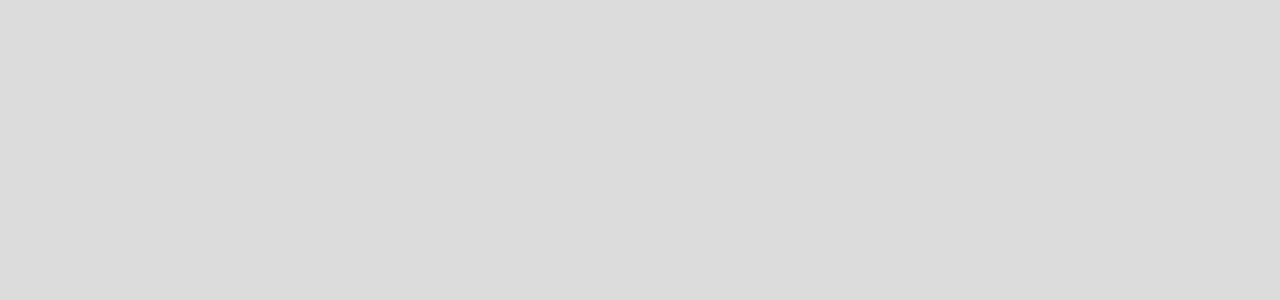
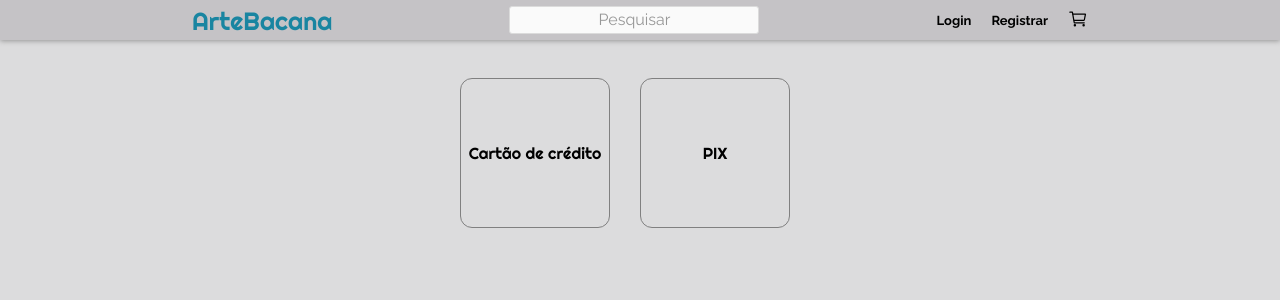
Before and after one commit to RomanJoseph/ArteBacanaFront, a React (Create React App) app: page /payment in a window 1280 px wide. Before the commit this address had no page. Shown: the top 300 px of the page. Built offline with nearby package versions, Linux system fonts and the light colour scheme.

Commit message:
Paymant Methods HTML and CSS done

```diff
--- a/src/App.js
+++ b/src/App.js
@@ -43,6 +43,13 @@ export default function App() {
             </UserContext.Provider>
           } />
 
+          <Route path="/payment" element={
+            <UserContext.Provider value={{ userData, setUserData }}>
+              <Header />
+              <PaymentPage />
+            </UserContext.Provider>
+          } />
+
           <Route path="/products/:id" element={
             <UserContext.Provider value={{ userData, setUserData }}>
               <Header />
--- a/src/components/PaymentPage.js
+++ b/src/components/PaymentPage.js
@@ -1,56 +1,113 @@
 import { useState } from "react"
 import styled from "styled-components"
 
-export default function PaymentPage(){
-    const [ method, setMethod ] = useState
+export default function PaymentPage() {
+    const [method, setMethod] = useState()
 
 
+    if (!method) {
+        return (
+            <Choice>
+                <div onClick={() => setMethod("credit")}>
+                    <h1>Cartão de crédito</h1>
+                </div>
+                <div>
+                    <h1 onClick={() => setMethod("pix")}>PIX</h1>
+                </div>
+            </Choice>
+        )
 
-    return(
+    }
+
+    if (method === "pix") {
+        return (
             <>
-        <Choice></Choice>
+                <Choice>
+                    <div onClick={() => setMethod("credit")}>
+                        <h1>Cartão de crédito</h1>
+                    </div>
+                    <div>
+                        <h1 onClick={() => setMethod("pix")}>PIX</h1>
+                    </div>
+                </Choice>
                 <Content>
                     <h1>Dados para o pagamento</h1>
                     <PaymentForm>
                         <label htmlFor="CPF">Nome:</label>
-                    <input name="CPF" type="text" pattern="[0-9]{11}" placeholder="O lindo nome que está no seu cartão" required/>
+                        <input name="CPF" type="text" pattern="[0-9]{11}" placeholder="O lindo nome que está no seu cartão" required />
+                        <input name="submit" type="submit" value="Concluir pagamento" />
+                    </PaymentForm>
+                </Content>
+
+
+            </>
+        )
+    }
+
+    if (method === "credit") {
+        return (
+            <>
+                <Choice>
+                    <div onClick={() => setMethod("credit")}>
+                        <h1>Cartão de crédito</h1>
+                    </div>
+                    <div>
+                        <h1 onClick={() => setMethod("pix")}>PIX</h1>
+                    </div>
+                </Choice>
+                <Content>
+                    <h1>Dados para o pagamento</h1>
+                    <PaymentForm>
+                        <label htmlFor="name">Nome:</label>
+                        <input name="name" type="text" pattern="[0-9]{11}" placeholder="O lindo nome que está no seu cartão" required />
                         <label htmlFor="CPF">CPF:</label>
-                    <input name="CPF" type="text" pattern="[0-9]{11}" placeholder="CPF" required/>
+                        <input name="CPF" type="text" pattern="[0-9]{11}" placeholder="CPF" required />
                         <label htmlFor="creditCardNumber">Número do cartão de crédito:</label>
-                    <input name="creditCardNumber" type="text" pattern="[0-9]{12}" placeholder="Número do cartão" required/>
+                        <input name="creditCardNumber" type="text" pattern="[0-9]{12}" placeholder="Número do cartão" required />
                         <label htmlFor="CVV">Código de segurança:</label>
-                    <input name="CVV" type="text" pattern="[0-9]{3}" placeholder="Código de segurança" required/>
+                        <input name="CVV" type="text" pattern="[0-9]{3}" placeholder="Código de segurança" required />
                         <label htmlFor="date">Data de vencimento:</label>
-                    <input name="date" type="date" required/>
+                        <input name="date" type="date" required />
                     </PaymentForm>
                     <h1>Dados de entrega</h1>
                     <PaymentForm>
                         <label htmlFor="street">Rua:</label>
-                    <input name="street" type="text" placeholder="A rua da sua casa" required/>
+                        <input name="street" type="text" placeholder="A rua da sua casa" required />
                         <label htmlFor="number">Número:</label>
-                    <input name="number" type="number" placeholder="O número da sua casa"/>
+                        <input name="number" type="number" placeholder="O número da sua casa" />
                         <label htmlFor="complement">Complemento:</label>
-                    <input name="complement" type="text" placeholder="O complemento da sua casa, se houver"/>
+                        <input name="complement" type="text" placeholder="O complemento da sua casa, se houver" />
                         <label htmlFor="district">Bairro:</label>
-                    <input name="district" type="text" placeholder="O bairro da sua casa"/>
+                        <input name="district" type="text" placeholder="O bairro da sua casa" />
                         <label htmlFor="city">Cidade:</label>
-                    <input name="city" type="text" placeholder="Sua cidade"/>
+                        <input name="city" type="text" placeholder="Sua cidade" />
                         <label htmlFor="state">Estado:</label>
-                    <input name="state" type="text" placeholder="Seu estado"/>
+                        <input name="state" type="text" placeholder="Seu estado" />
 
-                    <input name="submit" type="submit" value="Concluir pagamento"/>
+                        <input name="submit" type="submit" value="Concluir pagamento" />
                     </PaymentForm>
                 </Content>
             </>
 
         )
     }
+}
 
 const Choice = styled.div`
     display: flex;
+    justify-content: center;
+    align-items: center;
 
     div{
-        border: 1px solid grey
+        border: 1px solid grey;
+        width: 150px;
+        height: 150px;
+        margin-top: 3%;
+        margin-right: 30px;
+        display: flex;
+        align-items: center;
+        justify-content: center;
+        border-radius: 12px;
     }
 `
 
```
Lines whose indentation alone changed are shown as unchanged.
